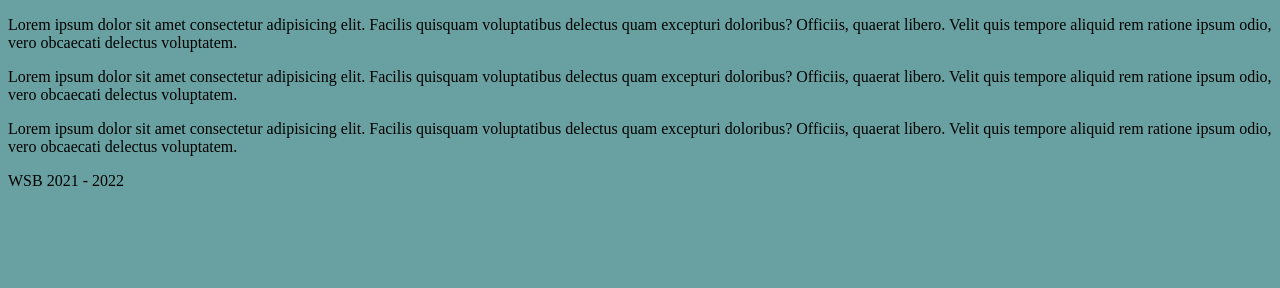
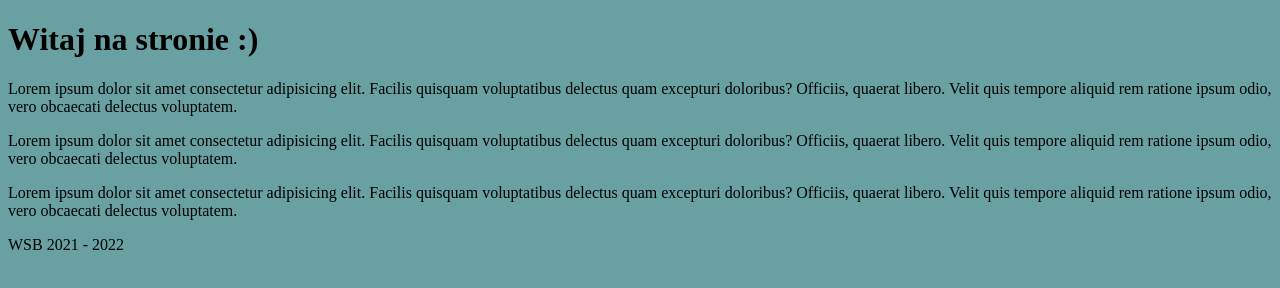
Before and after one commit to Konrad-KaeM/GitHubProjekt, a plain HTML site: page index.html in a window 1280 px wide. Drawn offline with Linux system fonts and the light colour scheme.

Commit message:
dodaj naglowek h1

```diff
--- a/index.html
+++ b/index.html
@@ -15,6 +15,8 @@
 </head>
 <body>
 
+    <h1>Witaj na stronie :)</h1>
+
     <p>Lorem ipsum dolor sit amet consectetur adipisicing elit. Facilis quisquam voluptatibus delectus quam excepturi
         doloribus? Officiis, quaerat libero. Velit quis tempore aliquid rem ratione ipsum odio, vero obcaecati delectus
         voluptatem.</p>
```
